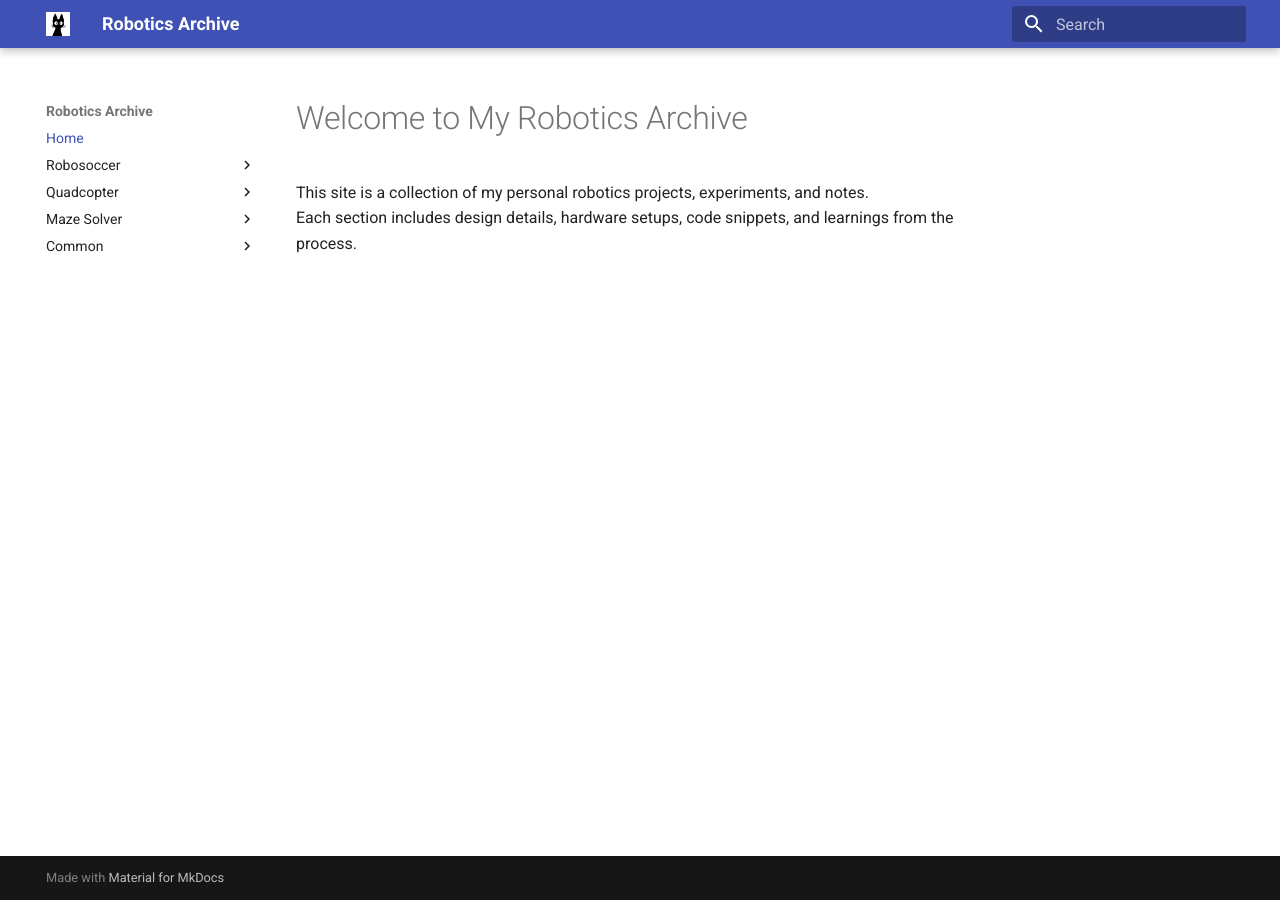
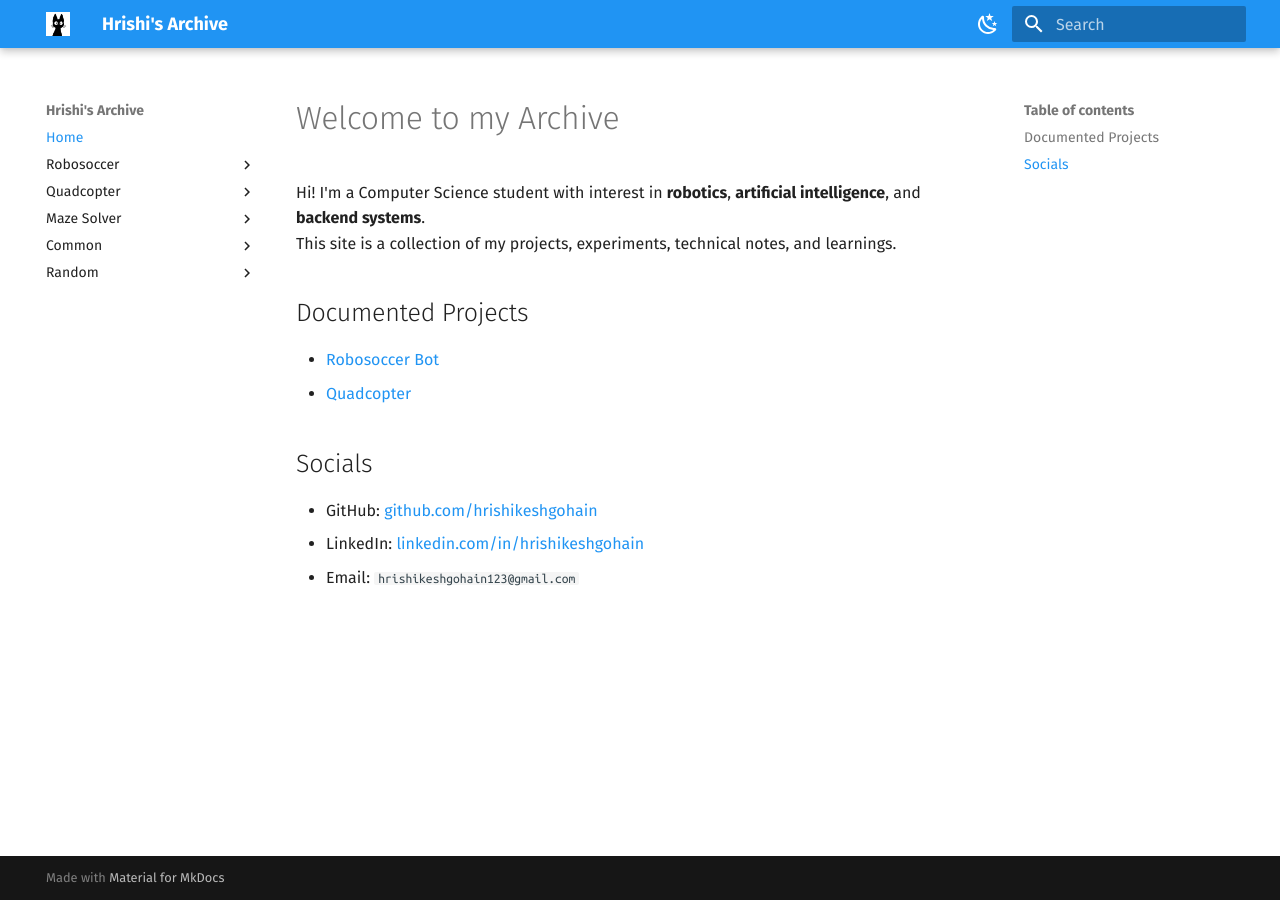
Before and after one commit to neo-0007/archive, an MkDocs documentation site: the page built from docs/index.md, in a window 1280 px wide. Built offline with MkDocs 1.6.1 and Material for MkDocs 9.7.7, drawn with Linux system fonts in a browser that asks for light colours.

Commit message:
feat: change robotics to a general archive

```diff
--- a/docs/index.md
+++ b/docs/index.md
@@ -1,4 +1,17 @@
-# Welcome to My Robotics Archive
+# Welcome to my Archive
 
-This site is a collection of my personal robotics projects, experiments, and notes.
-Each section includes design details, hardware setups, code snippets, and learnings from the process.
+Hi! I'm a Computer Science student with interest in **robotics**, **artificial intelligence**, and **backend systems**.
+This site is a collection of my projects, experiments, technical notes, and learnings.
+
+
+## Documented Projects
+
+- [Robosoccer Bot](robosoccer/index.md)
+- [Quadcopter](quadcopter/index.md)
+
+
+## Socials
+
+- GitHub: [github.com/hrishikeshgohain](https://github.com/hrishikeshgohain)
+- LinkedIn: [linkedin.com/in/hrishikeshgohain](https://linkedin.com/in/hrishikeshgohain)
+- Email: `hrishikeshgohain123@gmail.com`
--- a/mkdocs.yml
+++ b/mkdocs.yml
@@ -1,4 +1,4 @@
-site_name: Robotics Archive
+site_name: Hrishi's Archive
 
 theme:
   name: material
@@ -8,6 +8,28 @@ theme:
     - navigation.instant
     - navigation.instant.progress
     - navigation.path
+    - navigation.top
+  palette:
+    - scheme: default
+      primary: blue
+      accent: indigo
+      toggle:
+        icon: material/weather-night
+        name: Switch to dark mode
+
+    - scheme: slate
+      primary: black
+      accent: white
+      toggle:
+        icon: material/weather-sunny
+        name: Switch to light mode
+
+  language: en
+
+  font:
+    text: Fira Sans
+    code: Ubuntu Mono
+
 
 nav:
   - Home: index.md
@@ -16,7 +38,14 @@ nav:
     - The Bot: robosoccer/bot.md
   - Quadcopter:
     - Overview: quadcopter/index.md
+    - Anatomy: quadcopter/anatomy.md
+    - Components:
+        - Motors: quadcopter/motors.md
+        - Frame: quadcopter/frame.md
   - Maze Solver:
     - Overview: maze-solver/index.md
   - Common:
     - Motors: common/motors.md
+  - Random:
+    - ESC interfacing issue with pixhawk: random/pixhawk-simonk-issue.md
+    - Ubuntu wifi not working: random/dual-boot-wifi-issue.md
```
Also changed, not shown: docs/quadcopter/anatomy.md (added, +5 -0 lines), docs/random/dual-boot-wifi-issue.md (added, +100 -0 lines), docs/assets/images/quadcopter-anatomy.png (added), docs/quadcopter/frame.md (added), docs/quadcopter/motors.md (added), docs/random/pixhawk-simonk-issue.md (added).
